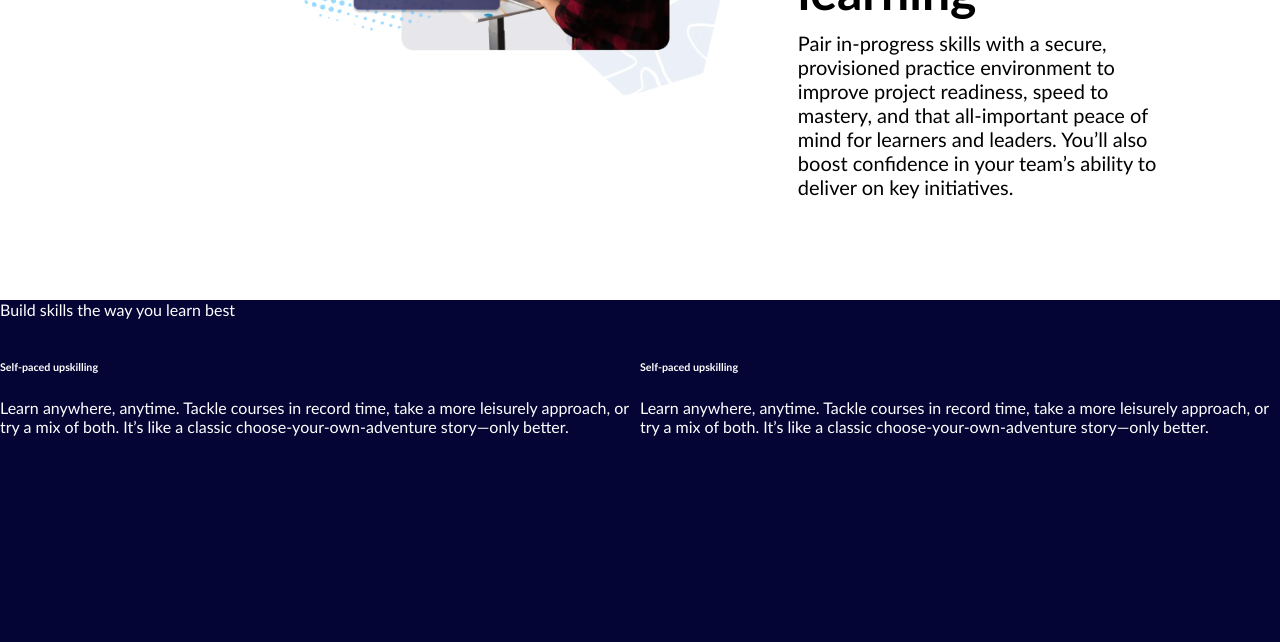
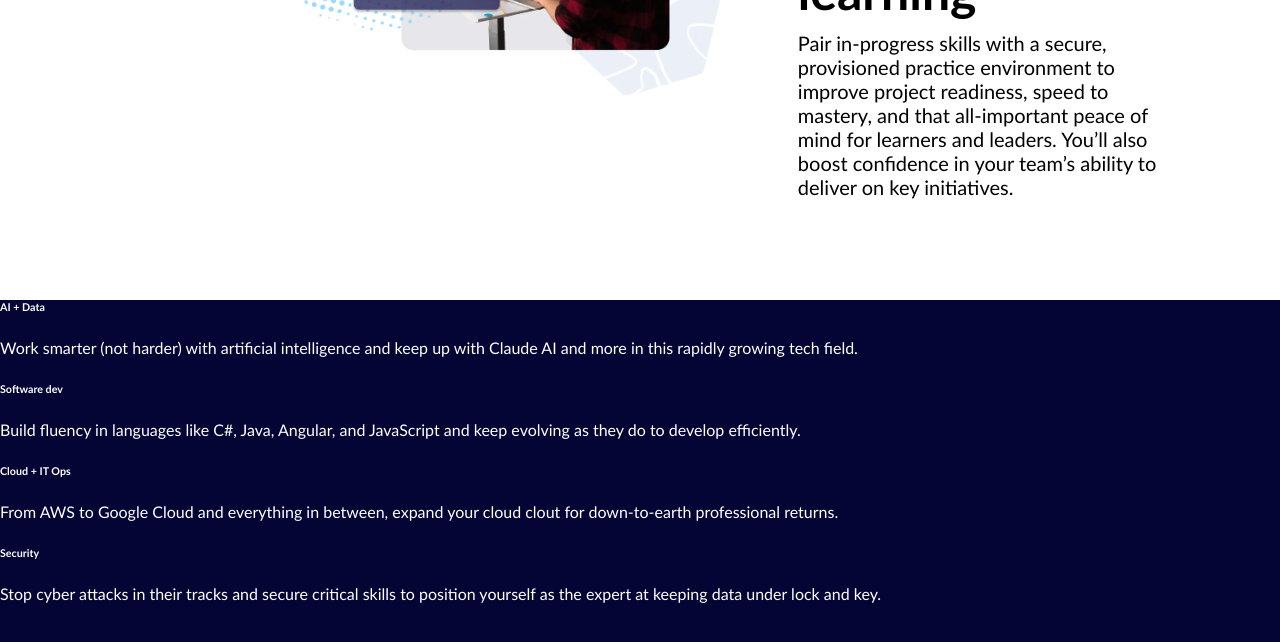
Before and after one commit to Santhosh-2304/website, a React (Vite) app: page / in a window 1280 px wide. Shown: the part 1452-2094 px from the top of the page. Built offline with nearby package versions, Linux system fonts and the light colour scheme.

Commit message:
Update Block3.jsx

```diff
--- a/src/components/Block3.jsx
+++ b/src/components/Block3.jsx
@@ -3,17 +3,22 @@ import React from 'react'
 function Block3() {
   return (
     <div className='block3'>
-        <p>Build skills the way you learn best </p>
-        <div style={{display:"flex"}}>
-        <div className='block3-1'>
-            <h6>Self-paced upskilling </h6>
-            <p>Learn anywhere, anytime. Tackle courses in record time, take a more leisurely approach, or try a mix of both. It’s like a classic choose-your-own-adventure story—only better.</p>
-        </div>
-        <div className='block3-1'>
-            <h6>Self-paced upskilling </h6>
-            <p>Learn anywhere, anytime. Tackle courses in record time, take a more leisurely approach, or try a mix of both. It’s like a classic choose-your-own-adventure story—only better.</p>
-        </div>
-        </div>
+       <div className='block3-c'>
+          <h6>AI + Data</h6>
+          <p>Work smarter (not harder) with artificial intelligence and keep up with Claude AI and more in this rapidly growing tech field.</p>
+       </div>
+       <div className='block3-c'>
+          <h6>Software dev</h6>
+          <p>Build fluency in languages like C#, Java, Angular, and JavaScript and keep evolving as they do to develop efficiently.</p>
+       </div>
+       <div className='block3-c'>
+          <h6>Cloud + IT Ops</h6>
+          <p>From AWS to Google Cloud and everything in between, expand your cloud clout for down-to-earth professional returns.</p>
+       </div>
+       <div className='block3-c'>
+          <h6>Security</h6>
+          <p>Stop cyber attacks in their tracks and secure critical skills to position yourself as the expert at keeping data under lock and key.</p>
+       </div>
     </div>
   )
 }
```
